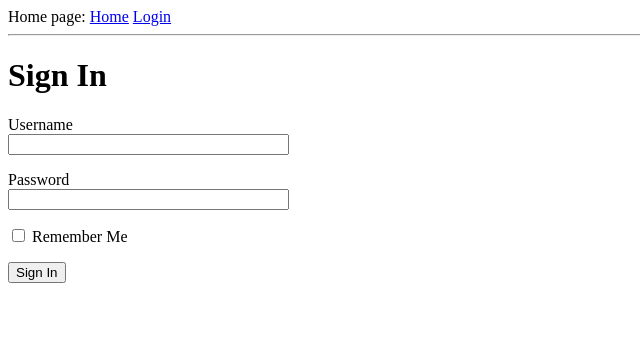
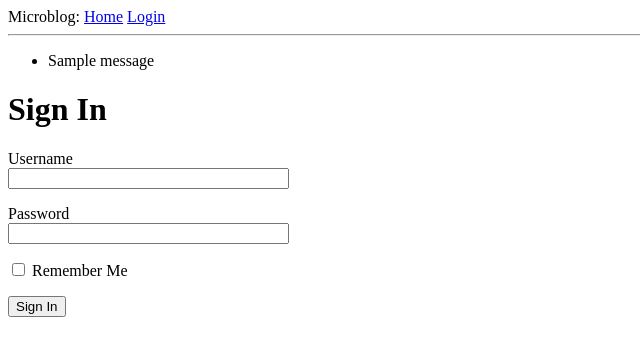
Before and after one commit to AlexInntekt/flasktutorial, a Flask app: page /login in a window 1280 px wide. Shown: the top 356 px of the page, without its empty margins (0-640 px from the left). Run offline with Flask 2, Linux system fonts and the light colour scheme; one stand-in notice (Sample message) is shown.

Commit message:
validation and error messages for login form

```diff
--- a/base/routes.py
+++ b/base/routes.py
@@ -18,7 +18,11 @@ def index():
     ]
     return render_template('index.html', title='Index home page', user=user, posts=posts)
 
-@base.route('/login')
+@base.route('/login', methods=['GET', 'POST'])
 def login():
     form = LoginForm()
+    if form.validate_on_submit():
+        flash('Login requested for user {}, remember_me={}'.format(
+            form.username.data, form.remember_me.data))
+        return redirect('/index')
     return render_template('login.html', title='Sign In', form=form)
--- a/base/templates/base.html
+++ b/base/templates/base.html
@@ -1,17 +1,27 @@
 <html>
     <head>
-      {% if title %}
-      <title>{{ title }} - Flask app</title>
-      {% else %}
-      <title>Welcome to my first Flask app!</title>
-      {% endif %}
+        {% if title %}
+        <title>{{ title }} - microblog</title>
+        {% else %}
+        <title>microblog</title>
+        {% endif %}
     </head>
     <body>
-        <div>Home page:
+        <div>
+            Microblog:
             <a href="/index">Home</a>
             <a href="/login">Login</a>
         </div>
         <hr>
+        {% with messages = get_flashed_messages() %}
+        {% if messages %}
+        <ul>
+            {% for message in messages %}
+            <li>{{ message }}</li>
+            {% endfor %}
+        </ul>
+        {% endif %}
+        {% endwith %}
         {% block content %}{% endblock %}
     </body>
 </html>
--- a/base/templates/login.html
+++ b/base/templates/login.html
@@ -6,11 +6,17 @@
         {{ form.hidden_tag() }}
         <p>
             {{ form.username.label }}<br>
-            {{ form.username(size=32) }}
+            {{ form.username(size=32) }}<br>
+            {% for error in form.username.errors %}
+            <span style="color: red;">[{{ error }}]</span>
+            {% endfor %}
         </p>
         <p>
             {{ form.password.label }}<br>
-            {{ form.password(size=32) }}
+            {{ form.password(size=32) }}<br>
+            {% for error in form.password.errors %}
+            <span style="color: red;">[{{ error }}]</span>
+            {% endfor %}
         </p>
         <p>{{ form.remember_me() }} {{ form.remember_me.label }}</p>
         <p>{{ form.submit() }}</p>
```
